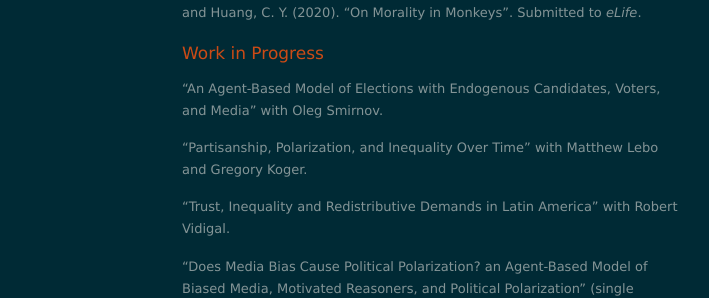
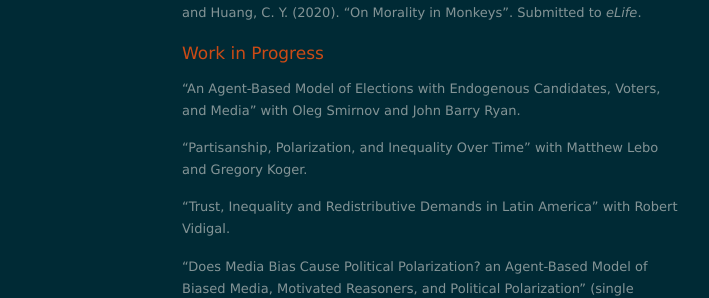
Before and after one commit to yitalu/yitalu.github.io, a Jekyll site: the page built from research/index.markdown, in a window 1280 px wide. Shown: the part 453-751 px from the top of the page, without its empty margins (208-917 px from the left). Built offline with Jekyll 4.4.1, drawn with Linux system fonts in a browser that asks for light colours; nearby versions of some CDN libraries.

Commit message:
Update index.markdown

```diff
--- a/research/index.markdown
+++ b/research/index.markdown
@@ -16,7 +16,7 @@ Lu, Y. T., Hwang, W. H., Hsieh, Y. T., Ho, T. Y., Zhu, J. D., Wu, S. W., Yeh, C.
 
 <h1>Work in Progress</h1>
 
-"An Agent-Based Model of Elections with Endogenous Candidates, Voters, and Media" with Oleg Smirnov.
+"An Agent-Based Model of Elections with Endogenous Candidates, Voters, and Media" with Oleg Smirnov and John Barry Ryan.
 
 "Partisanship, Polarization, and Inequality Over Time" with Matthew Lebo and Gregory Koger.
 
```
